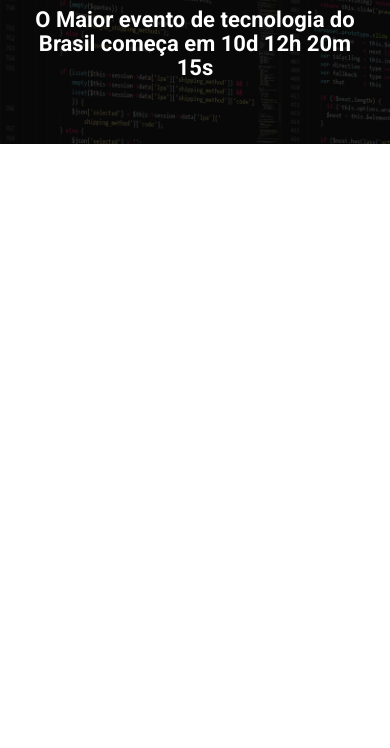
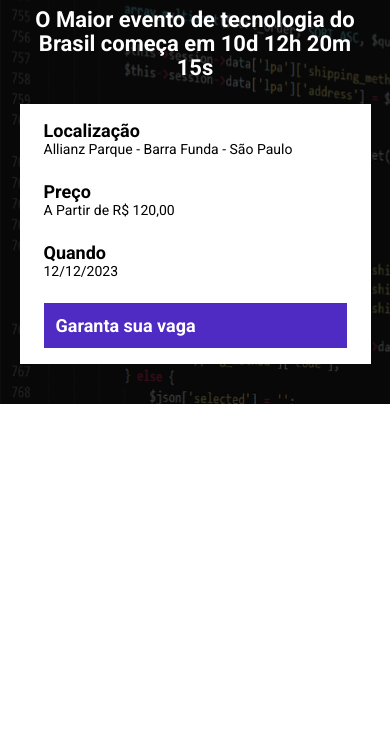
Before and after one commit to ViniciuMota/ebac_tech_talks, a website built with Parcel: page src/index.html in a window 390 px wide. Shown: the part 96-844 px from the top of the page. Built offline with nearby package versions, Linux system fonts and the light colour scheme.

Commit message:
criando barra de informação

```diff
--- a/src/index.html
+++ b/src/index.html
@@ -19,6 +19,25 @@
             <p class="hero__text">
                 O Maior evento de tecnologia do Brasil começa em 10d 12h 20m 15s
             </p>
+            <div class="infos-bar">
+                <ul class="infos-bar__infos">
+                    <li class="infos-bar__infos__item">
+                        <b>Localização</b>
+                        Allianz Parque - Barra Funda - São Paulo
+                    </li>
+                    <li class="infos-bar__infos__item">
+                        <b>Preço</b>
+                        A Partir de R$ 120,00
+                    </li>
+                    <li class="infos-bar__infos__item">
+                        <b>Quando</b>
+                        12/12/2023
+                    </li>
+                </ul>
+                <a href="#" class="button button--primario">
+                    Garanta sua vaga
+                </a>
+            </div>
         </div>
     </header>
     <script src="./scripts/main.js"></script>
--- /dev/null
+++ b/src/styles/components/_buttons.scss
@@ -0,0 +1,23 @@
+.button {
+    padding: 12px;
+    font-size: 18px;
+    font-weight: bold;
+    text-decoration: none;
+    text-align: center;
+    white-space: nowrap;
+
+    &--primario {
+        color: #fff;
+        background-color: #4F2AC3;
+    }
+
+    @media (max-width: 640px) {
+        display: block;
+        width: 100%;
+    }
+
+    @media (max-width: 1024px) {
+        display: flex;
+        align-items: center;
+    }
+}
--- /dev/null
+++ b/src/styles/components/_infos-bar.scss
@@ -0,0 +1,40 @@
+.infos-bar {
+    padding: 16px 24px;
+    background-color: #fff;
+    display: flex;
+    justify-content: space-between;
+
+    &__infos {
+        display: flex;
+        gap: 40px;
+
+        &__item {
+            font-size: 14px;
+            color: #000;
+
+            b {
+                color: #000;
+                font-size: 18px;
+                display: block;
+            }
+        }
+    }
+
+    @media (max-width: 640px) {
+        display: block;
+
+        &__infos {
+            display: block;
+
+            &__item {
+                margin-bottom: 24px;
+            }
+        }
+    }
+
+    @media (max-width: 1024px) {
+        &__infos {
+            gap: 16px;
+        }
+    }
+}
--- a/src/styles/main.scss
+++ b/src/styles/main.scss
@@ -1,4 +1,6 @@
 @use './hero';
+@use './components/infos-bar';
+@use './components/buttons';
 
 * {
     margin: 0;
@@ -6,6 +8,7 @@
     box-sizing: border-box;
     font-family: 'Roboto', sans-serif;
     color: #fff;
+    list-style: none;
 }
 
 .container {
```
